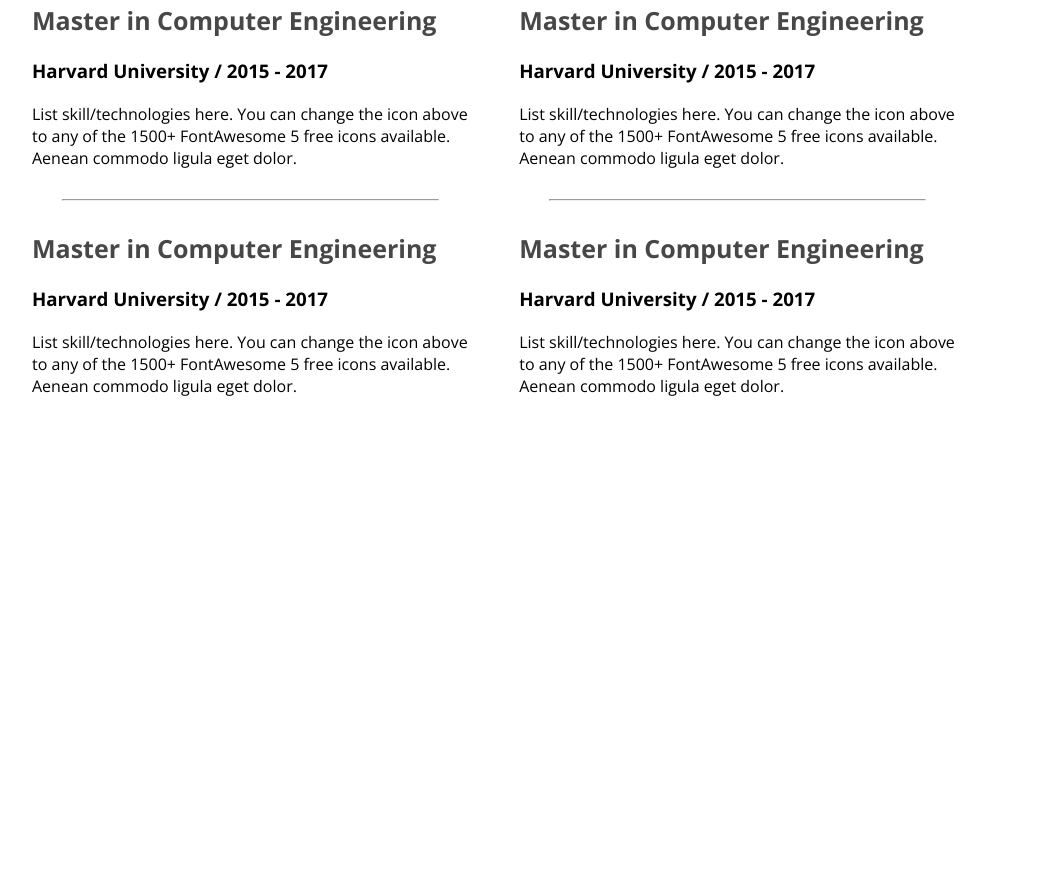
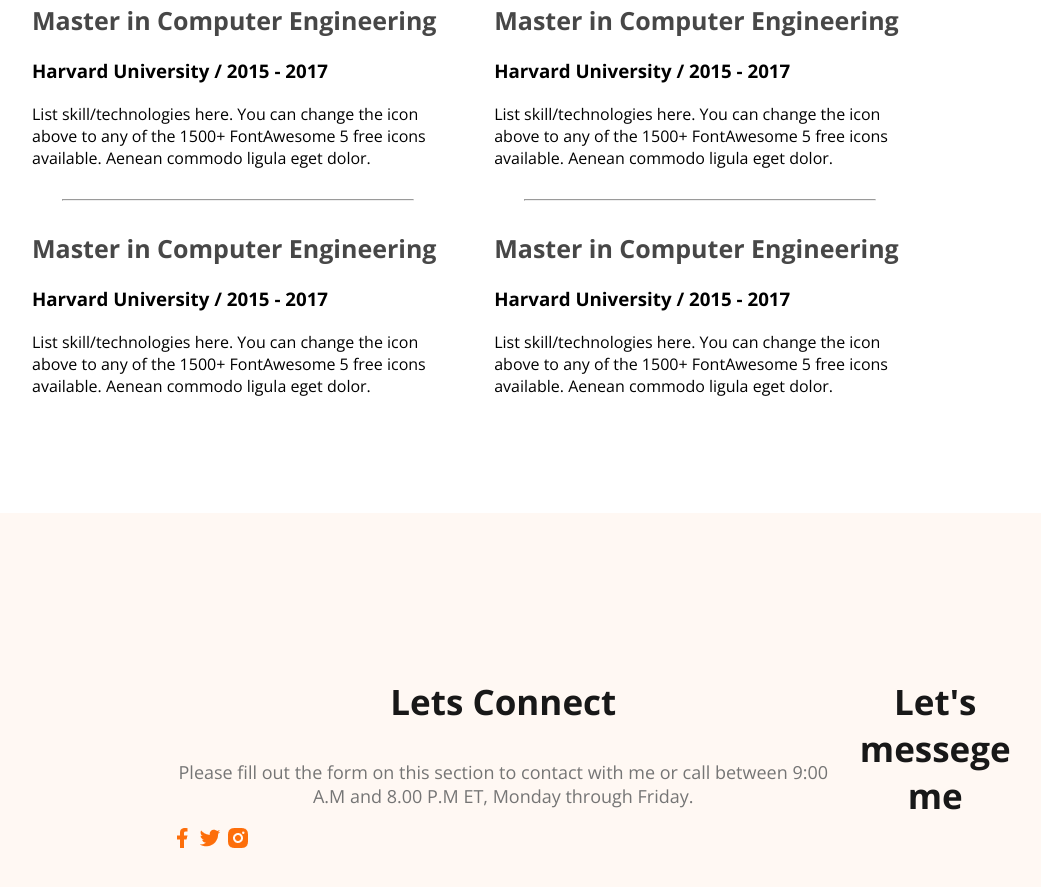
Before and after one commit to abrar-rahman/webdeveloper-portfolio, a plain HTML site: page index.html in a window 1280 px wide. Shown: the part 2737-3624 px from the top of the page, without its empty margins (38-1079 px from the left). Before the commit the page ends 3158 px from the top, so only its background shows below. Drawn offline with nearby package versions, Linux system fonts and the light colour scheme.

Commit message:
footerwork

```diff
--- a/index.html
+++ b/index.html
@@ -163,7 +163,7 @@
           </div>
 
         </div>
-
+        <br>
         <div class="download-cv">
           <button class="btn-primary">Download CV</button>
         </div>
@@ -171,8 +171,25 @@
 
     </section>
   </main>
+
+
   <footer>
+    <div class="footer-coloumn">
+      <h3 class="section-title">Lets Connect</h3>
+      <p class="section-description">Please fill out the form on this section to contact with me or call between 9:00
+        A.M and 8.00 P.M ET, Monday through
+        Friday.</p>
+      <div class="social-links">
+        <a href=""><img src="images/icons/facebook.png" alt=""></a>
+        <a href=""><img src="images/icons/twitter.png" alt=""></a>
+        <a href=""><img src="images/icons/insta.png" alt=""></a>
+      </div>
+    </div>
 
+
+    <div class="footer-coloumn">
+      <h3 class="section-title">Let's messege me</h3>
+    </div>
   </footer>
 </body>
 
--- a/styles/portfolio.css
+++ b/styles/portfolio.css
@@ -178,3 +178,11 @@ main section{
   text-align: center;
   margin-top: 50px;
 }
+
+/* footer style */
+footer{
+  display: flex;
+  background: #FFF8F3;
+  margin-top: 100px;
+  padding: 130px 200px;
+}
```
